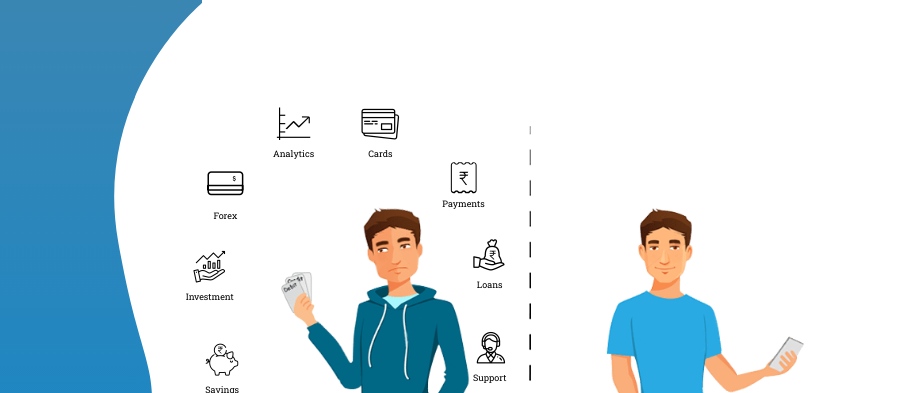
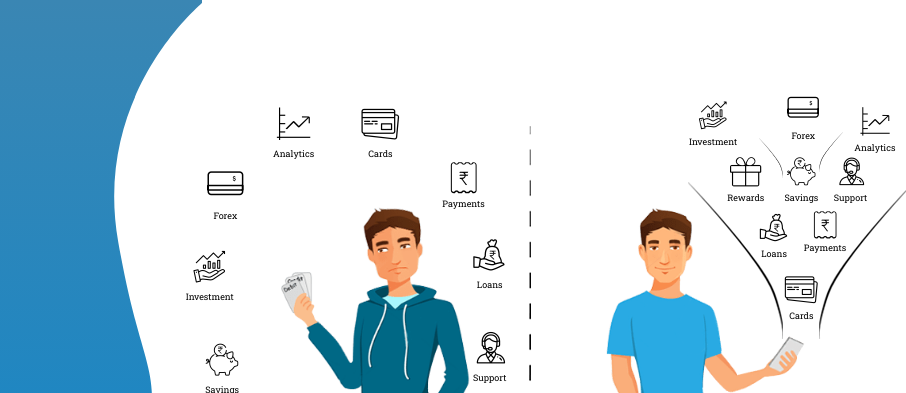
Before and after one commit to daman-kinra/home-page, a plain HTML site: page index.html in a window 1280 px wide. Shown: the top 393 px of the page, 374-1280 px from the left. Drawn offline with Linux system fonts and the light colour scheme.

Commit message:
Desktop view done responsiveness remaining

```diff
--- a/index.html
+++ b/index.html
@@ -127,6 +127,54 @@
             </div>
             <div class="img3">
               <img src="./static/onebanc_man.png" alt="" />
+              <div class="left_stroke">
+                <img src="./static/stroke.png" alt="" />
+              </div>
+              <div class="right_stroke">
+                <img src="./static/stroke.png" alt="" />
+              </div>
+              <div class="left_small_stroke">
+                <img src="./static/stroke.png" alt="" />
+              </div>
+              <div class="right_small_stroke">
+                <img src="./static/stroke.png" alt="" />
+              </div>
+              <div class="rcards">
+                <div class="ricons">c</div>
+                <div class="rtitles">Cards</div>
+              </div>
+              <div class="rloans">
+                <div class="ricons">l</div>
+                <div class="rtitles">Loans</div>
+              </div>
+              <div class="rpayments">
+                <div class="ricons">p</div>
+                <div class="rtitles">Payments</div>
+              </div>
+              <div class="rrewards">
+                <div class="ricons">r</div>
+                <div class="rtitles">Rewards</div>
+              </div>
+              <div class="rsavings">
+                <div class="ricons">s</div>
+                <div class="rtitles">Savings</div>
+              </div>
+              <div class="rsupport">
+                <div class="ricons">t</div>
+                <div class="rtitles">Support</div>
+              </div>
+              <div class="ranalytics">
+                <div class="ricons">a</div>
+                <div class="rtitles">Analytics</div>
+              </div>
+              <div class="rforex">
+                <div class="ricons">f</div>
+                <div class="rtitles">Forex</div>
+              </div>
+              <div class="rinvestment">
+                <div class="ricons">i</div>
+                <div class="rtitles">Investment</div>
+              </div>
               <div class="bank_title2">#OneBanc</div>
             </div>
           </div>
--- a/styles.css
+++ b/styles.css
@@ -259,3 +259,131 @@ a {
   text-align: center;
   left: 54%;
 }
+.right_stroke img {
+  width: 95px;
+}
+.left_stroke img {
+  width: 95px;
+  transform: rotateY(180deg);
+}
+.left_stroke {
+  position: absolute;
+
+  top: 8%;
+  left: 89%;
+}
+.right_stroke {
+  position: absolute;
+  top: 8%;
+  left: 113%;
+}
+.left_small_stroke img {
+  width: 24px;
+  transform: rotateY(180deg);
+}
+.right_small_stroke img {
+  width: 24px;
+}
+.left_small_stroke {
+  position: absolute;
+  top: 1%;
+  right: -2%;
+}
+.right_small_stroke {
+  position: absolute;
+  top: 0%;
+  right: -13%;
+}
+.img3 .cards {
+  font-family: "myfonts";
+}
+.ricons {
+  font-family: "myFonts";
+  font-size: 35px;
+}
+.rtitles {
+  font-size: 9px;
+  font-family: "Roboto", sans-serif;
+  font-family: "Roboto Slab", serif;
+}
+.rcards {
+  display: flex;
+  justify-content: center;
+  align-items: center;
+  flex-direction: column;
+  position: absolute;
+  top: 23%;
+  right: -13%;
+}
+.rloans {
+  display: flex;
+  justify-content: center;
+  align-items: center;
+  flex-direction: column;
+  position: absolute;
+  top: 13%;
+  right: -8%;
+}
+.rpayments {
+  display: flex;
+  justify-content: center;
+  align-items: center;
+  flex-direction: column;
+  position: absolute;
+  top: 12%;
+  right: -18%;
+}
+.rrewards {
+  display: flex;
+  justify-content: center;
+  align-items: center;
+  flex-direction: column;
+  position: absolute;
+  top: 4%;
+  right: -3%;
+}
+.rsavings {
+  display: flex;
+  justify-content: center;
+  align-items: center;
+  flex-direction: column;
+  position: absolute;
+  top: 4%;
+  right: -13%;
+}
+.rsupport {
+  display: flex;
+  justify-content: center;
+  align-items: center;
+  flex-direction: column;
+  position: absolute;
+  top: 4%;
+  right: -22%;
+}
+.ranalytics {
+  display: flex;
+  justify-content: center;
+  align-items: center;
+  flex-direction: column;
+  position: absolute;
+  top: -4%;
+  right: -27%;
+}
+.rforex {
+  display: flex;
+  justify-content: center;
+  align-items: center;
+  flex-direction: column;
+  position: absolute;
+  top: -6%;
+  right: -13%;
+}
+.rinvestment {
+  display: flex;
+  justify-content: center;
+  align-items: center;
+  flex-direction: column;
+  position: absolute;
+  top: -5%;
+  right: 2%;
+}
```
Also changed, not shown: static/right_stroke.png (deleted), static/small_left_stroke.png (deleted), static/small_right_stroke.png (deleted), static/stroke.png (renamed from static/left_stroke.png).
